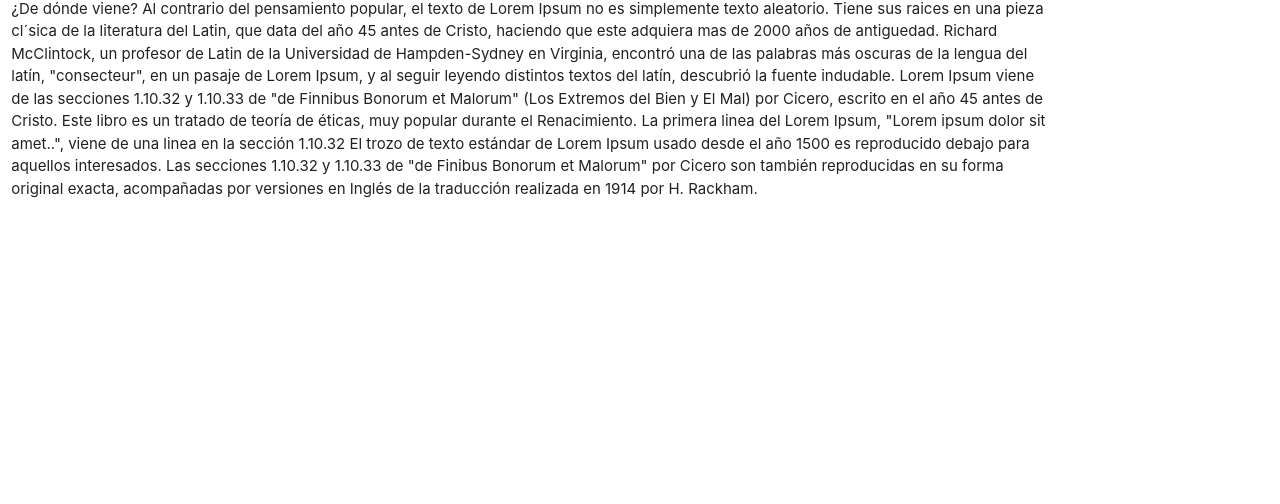
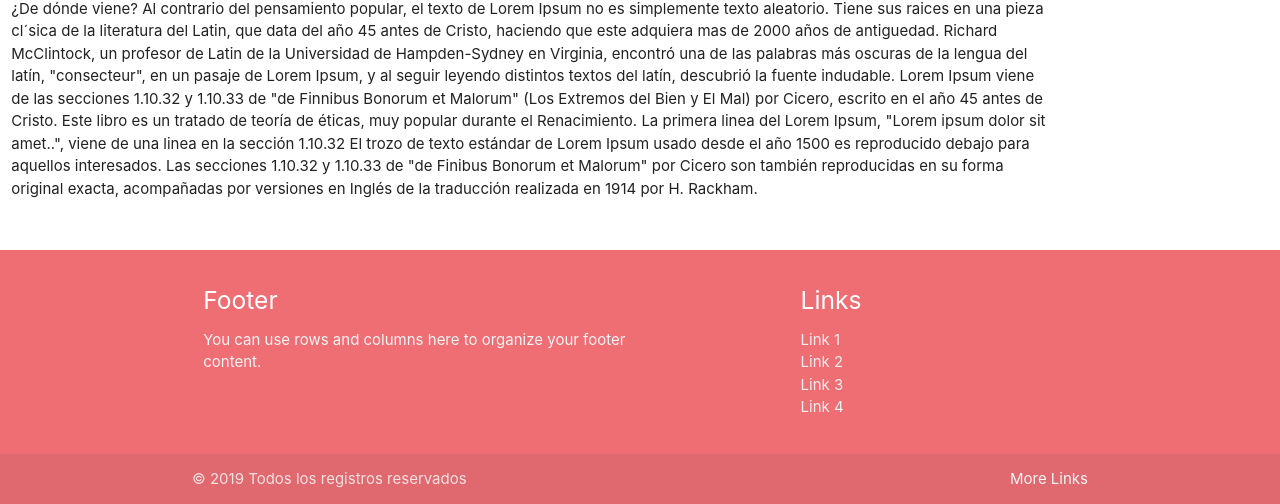
Before and after one commit to Tekorita/davidpalmalugo, a Django app: template templates/base/base.html in a window 1280 px wide. Shown: the part 2526-3030 px from the top of the page. Before the commit the page ends 2724 px from the top, so only its background shows below. Run offline with Django 3.2, Linux system fonts and the light colour scheme; the template is opened without the code that fills it, so the values that code supplies are empty; some libraries are stand-ins or nearby versions.

Commit message:
Se creo el footer basico

```diff
--- a/templates/base/base.html
+++ b/templates/base/base.html
@@ -39,6 +39,10 @@
   </div>
 </div>
 
+	{% block footer %}
+		{% include 'base/footer.html' %}
+	{% endblock %}
+
 	{% block extrajs %}
 
 	<script src="https://code.jquery.com/jquery-1.10.2.min.js"></script>
--- /dev/null
+++ b/templates/base/footer.html
@@ -0,0 +1,27 @@
+{% block footer %}
+<footer class="page-footer">
+    <div class="container">
+        <div class="row">
+            <div class="col l6 s12">
+                <h5 class="white-text">Footer </h5>
+                <p class="grey-text text-lighten-4">You can use rows and columns here to organize your footer content.</p>
+            </div>
+            <div class="col l4 offset-l2 s12">
+                <h5 class="white-text">Links</h5>
+                <ul>
+                    <li><a class="grey-text text-lighten-3" href="#!">Link 1</a></li>
+                    <li><a class="grey-text text-lighten-3" href="#!">Link 2</a></li>
+                    <li><a class="grey-text text-lighten-3" href="#!">Link 3</a></li>
+                    <li><a class="grey-text text-lighten-3" href="#!">Link 4</a></li>
+                </ul>
+            </div>
+        </div>
+    </div>
+    <div class="footer-copyright">
+        <div class="container">
+            © 2019 Todos los registros reservados
+            <a class="grey-text text-lighten-4 right" href="#!">More Links</a>
+        </div>
+    </div>
+</footer>
+{% endblock %}
```
